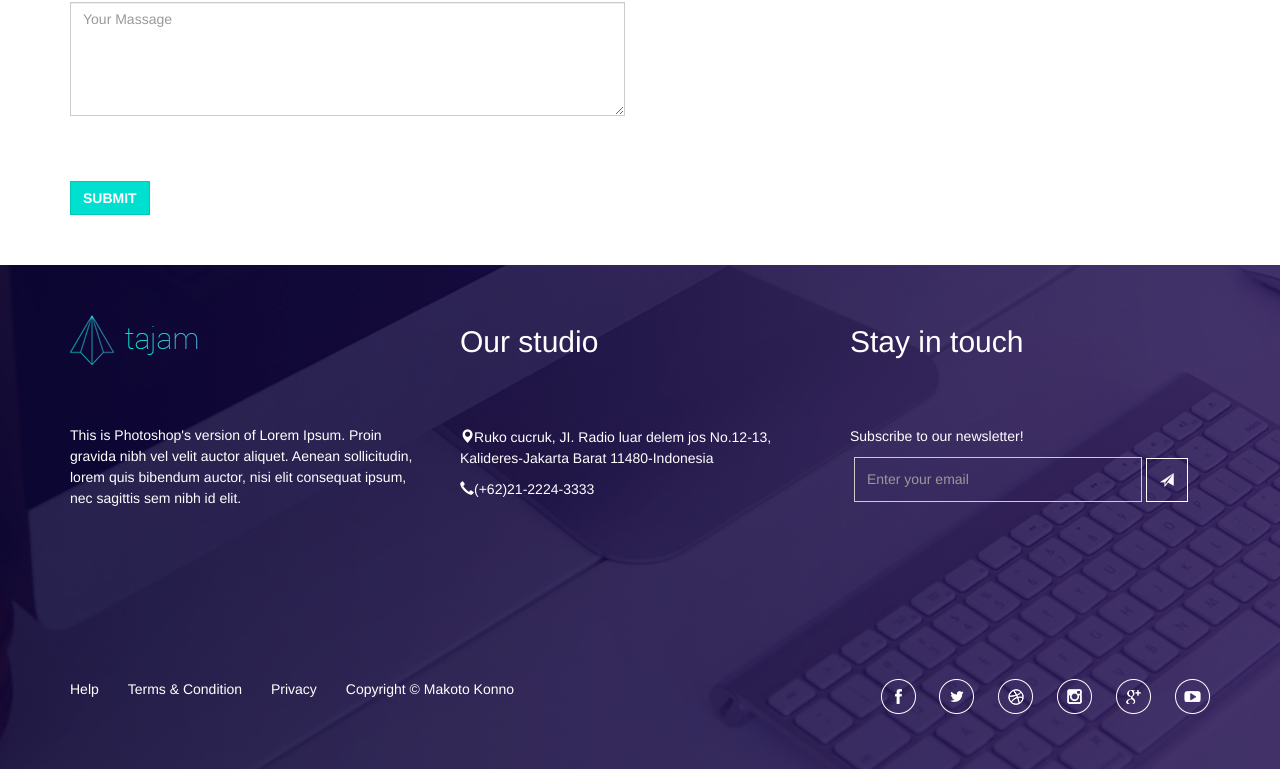
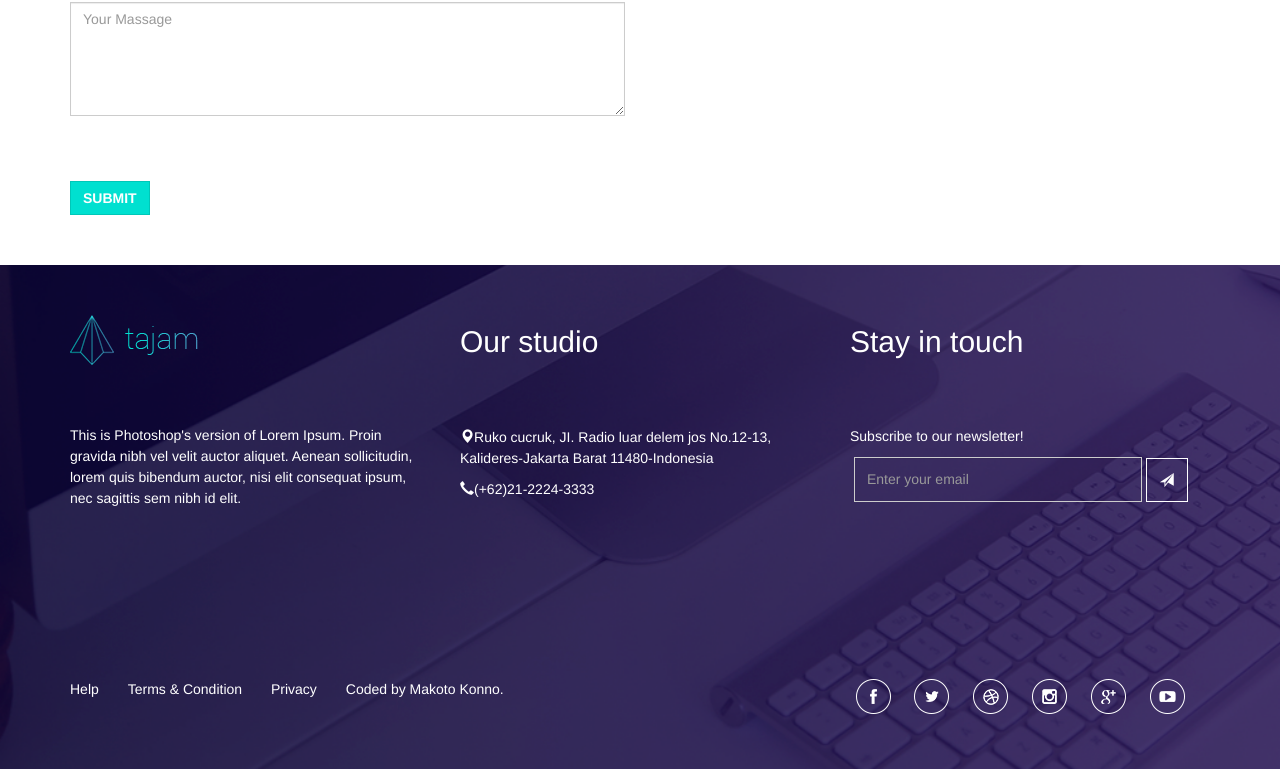
Before and after one commit to makotto0/tajem, a website: page index.html in a window 1280 px wide. Shown: the part 3429-4198 px from the top of the page. Drawn offline with nearby package versions, Linux system fonts and the light colour scheme.

Commit message:
Final waxom version

```diff
--- a/assets/sass/components/_footer.scss
+++ b/assets/sass/components/_footer.scss
@@ -59,6 +59,7 @@
 
 	.socialmedia {
 		text-align: right;
+		margin-right: 25px;
 
 		.footer-icon {
 			margin-bottom: 35px;
--- a/index.html
+++ b/index.html
@@ -2,7 +2,7 @@
 <html lang="en">
 <head>
 	<meta charset="UTF-8">
-	<title>Document</title>
+	<title>Tajam</title>
 	<link rel="stylesheet" href="assets/css/style.css">
 </head>
 <body>
@@ -317,7 +317,7 @@
 				<li class="footer-menu-link"><a class="text-light" href="#">Help</a></li>
 				<li class="footer-menu-link"><a class="text-light" href="#">Terms & Condition</a></li>
 				<li class="footer-menu-link"><a class="text-light" href="#">Privacy</a></li>
-				<span class="text-light">Copyright &copy; Makoto Konno</span>
+				<span class="text-light">Coded by Makoto Konno.</span>
 			</ul>
 		</div>
 
```
Also changed, not shown: assets/css/style.css, 1 other file.
